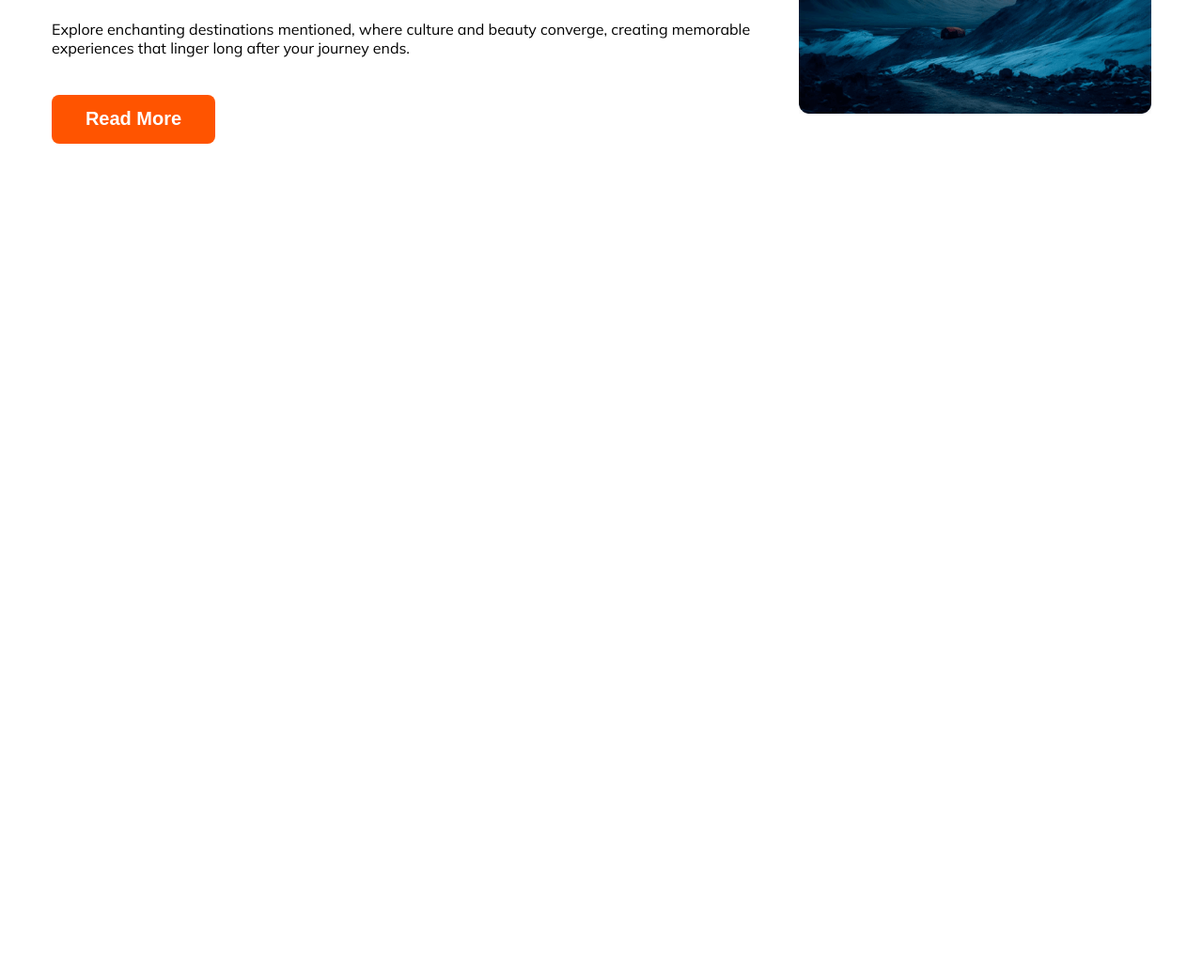
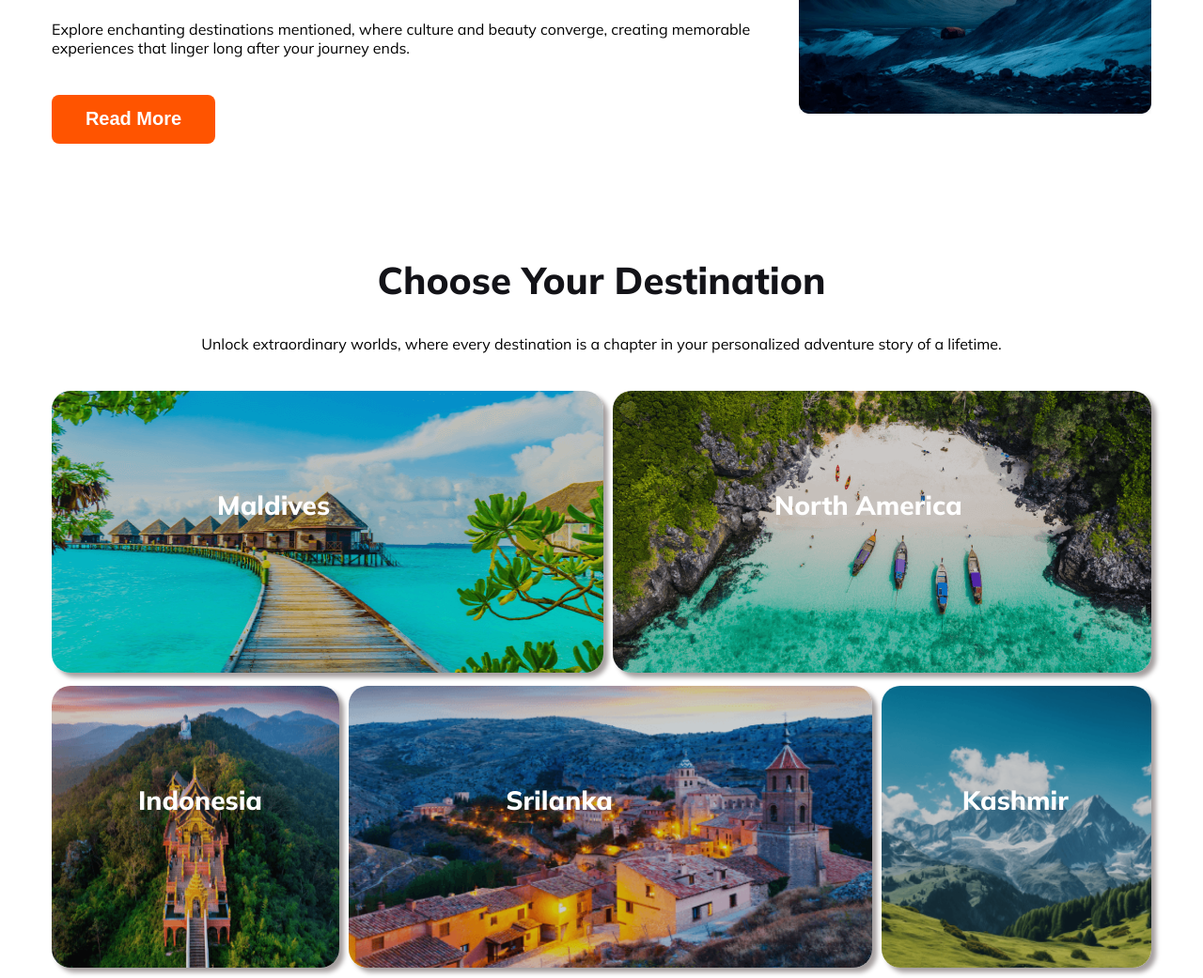
Before and after one commit to Ahmedturaj/B9A2-dream-trip, a plain HTML site: page index.html in a window 1280 px wide. Shown: the part 1382-2423 px from the top of the page at 94% size. Before the commit the page ends 1655 px from the top, so only its background shows below. Drawn offline with Linux system fonts and the light colour scheme.

Commit message:
added Destination sextion

```diff
--- a/index.html
+++ b/index.html
@@ -46,8 +46,8 @@
                 <input type="text" class="input" placeholder="Where go">
                 <input type="text" class="input" placeholder="when">
                 <input type="text" class="input" placeholder="Select Type">
-               <button class="btn-primary text center">
-                <img src="./logos/icons8-search.svg" alt="">Find Now</button>
+                <button class="btn-primary text center">
+                    <img src="./logos/icons8-search.svg" alt="">Find Now</button>
 
             </div>
 
@@ -73,12 +73,42 @@
                         <p class="place">"Discover the vibrant allure of Hong Kong with our captivating tours."</p>
                     </li>
                 </ul>
-                <p style="margin-bottom: 40px;" class="text-primary">Explore enchanting destinations mentioned, where culture and beauty converge,
+                <p style="margin-bottom: 40px;" class="text-primary">Explore enchanting destinations mentioned, where
+                    culture and beauty converge,
                     creating memorable experiences that linger long after your journey ends.</p>
-                    <button class="btn-primary">Read More</button>
+                <button class="btn-primary">Read More</button>
             </div>
             <div class="popular-tours-image">
                 <img src="./Images/Rectangle 4.png" alt="">
+            </div>
+        </section>
+        <!-- Destination -->
+        <section class="destination">
+            <h2 class="title">Choose Your Destination</h2>
+            <p style="text-align: center; margin-bottom: 40px;" class="text-primary">Unlock extraordinary worlds, where
+                every destination is a chapter in your personalized adventure story of a lifetime.</p>
+            <div class="image-container">
+                <div class="img-1"><img src="./Images/Rectangle 5.png" alt="">
+                    <h3 class="text-center">Maldives</h3>
+                </div>
+                <div class="img-2"><img src="./Images/Rectangle 6.png" alt="">
+                    <h3 class="text-center">Indonesia</h3>
+                </div>
+                <div class="img-3"><img src="./Images/Rectangle 7.png" alt="">
+                    <h3 class="text-center">Srilanka</h3>
+                </div>
+                <div class="img-4"><img src="./Images/Rectangle 8.png" alt="">
+                    <h3 class="text-center">North America</h3>
+                </div>
+                <div class="img-5"><img src="./Images/Rectangle 9.png" alt="">
+                    <h3 class="text-center">Kashmir</h3>
+                </div>
+                <div class="img-6"><img src="./Images/Rectangle 10.png" alt="">
+                    <h3 class="text-center">Bangladesh</h3>
+                </div>
+                <div class="img-7"><img src="./Images/Rectangle 11.png" alt="">
+                    <h3 class="text-center">Bandorban</h3>
+                </div>
             </div>
         </section>
     </main>
--- a/styles/styles.css
+++ b/styles/styles.css
@@ -174,8 +174,85 @@ nav .menu-btn {
     margin: 24px 0 24px 0;
 }
 
+/* destination's styles */
+.destination {
+    max-width: 1170px;
+    margin: 0 auto;
+}
 
+.img-1 img,
+.img-2 img,
+.img-3 img,
+.img-4 img,
+.img-5 img,
+.img-6 img,
+.img-7 img {
+    width: 100%;
+    height: 300px;
+    border-radius: 20px;
+    box-shadow: 5px 5px 5px rgb(165, 159, 159);
+}
+.img-1 {
+    position: relative;
+    grid-area: img-1;
+}
 
+.img-2 {
+    position: relative;
+    grid-area: img-2;
+}
+
+.img-3 {
+    position: relative;
+    grid-area: img-3;
+}
+
+.img-4 {
+    position: relative;
+    grid-area: img-4;
+}
+
+.img-5 {
+    position: relative;
+    grid-area: img-5;
+}
+
+.img-6 {
+    position: relative;
+    grid-area: img-6;
+}
+
+.img-7 {
+    position: relative;
+    grid-area: img-7;
+}
+
+.text-center {
+    position: absolute;
+    ;
+    top: 25%;
+    left: 30%;
+    color: rgb(255, 255, 255);
+    text-align: center;
+    font-size: 28px;
+    font-weight: 800;
+    z-index: 1;
+
+}
+
+.image-container {
+    width: 100%;
+    display: grid;
+    gap: 10px;
+    justify-content: center;
+    align-items: center;
+    grid-template-areas:
+        "img-1 img-1 img-4 img-4"
+        "img-2 img-3 img-3 img-5"
+        "img-6 img-6 img-7 img-7"
+    ;
+
+}
 
 /* responsive site */
 @media screen and (max-width:576px) {
@@ -209,9 +286,22 @@ nav .menu-btn {
     .banner-form {
         flex-direction: column;
     }
+
     /* popular-tours */
-    .popular-tours-container{
+    .popular-tours-container {
         flex-direction: column;
         gap: 20px;
     }
+
+    /* Destination */
+    .image-container {
+        grid-template-areas:
+            "img-1"
+            "img-4"
+            "img-2"
+            "img-3"
+            "img-5"
+            "img-6"
+            "img-7";
+    }
 }
```
